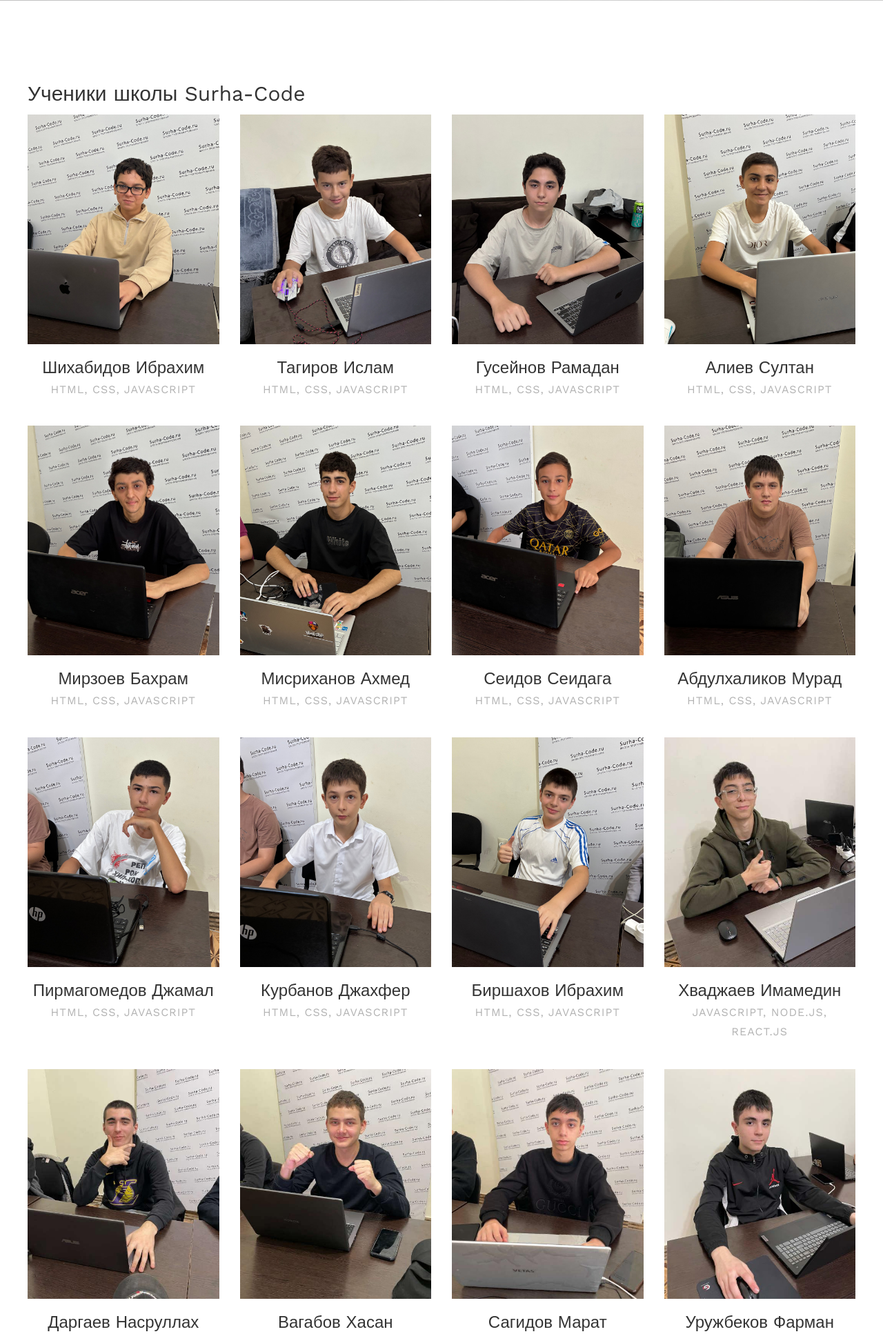
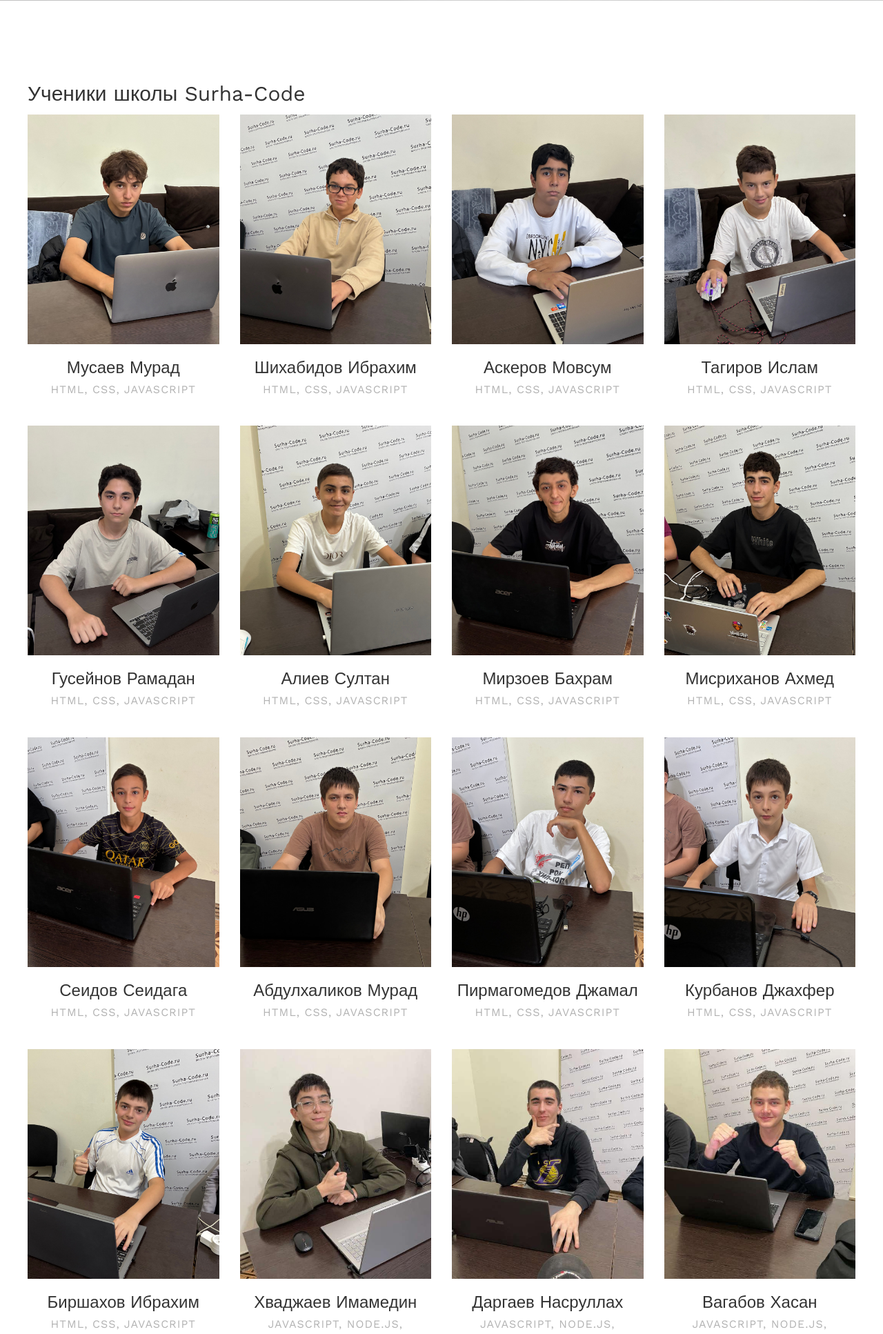
Before and after one commit to Surha05/surha-code, a PHP site: page /students.php in a window 1280 px wide. Shown: the part 446-2380 px from the top of the page at 69% size. Run offline with PHP 8.4, Linux system fonts and the light colour scheme; some libraries are stand-ins or nearby versions; some web fonts are replaced.

Commit message:
добавил студентов

```diff
--- a/modules/students/students.php
+++ b/modules/students/students.php
@@ -2,6 +2,19 @@
 	<div class="container">
 		<h2 class="students__h2">Ученики школы Surha-Code</h2>
 		<div class="row">
+			<div class="col-md-6 col-lg-3 ftco-animate">
+				<div class="staff">
+					<div class="img-wrap d-flex align-items-stretch">
+						<div class="img align-self-stretch">
+						<img src="/images/students/page/murad-musaev.jpg" alt="Мусаев Мурад" class="student-img">
+						</div>
+					</div>
+					<div class="text pt-3 text-center">
+						<h3>Мусаев Мурад</h3>
+						<span class="position mb-2">HTML, CSS, JAVASCRIPT</span>
+					</div>
+				</div>
+			</div>
 			<div class="col-md-6 col-lg-3 ftco-animate">
 				<div class="staff">
 					<div class="img-wrap d-flex align-items-stretch">
@@ -11,6 +24,19 @@
 					</div>
 					<div class="text pt-3 text-center">
 						<h3>Шихабидов Ибрахим</h3>
+						<span class="position mb-2">HTML, CSS, JAVASCRIPT</span>
+					</div>
+				</div>
+			</div>
+			<div class="col-md-6 col-lg-3 ftco-animate">
+				<div class="staff">
+					<div class="img-wrap d-flex align-items-stretch">
+						<div class="img align-self-stretch">
+						<img src="/images/students/page/movsum.jpg" alt="Аскеров Мовсум" class="student-img">
+						</div>
+					</div>
+					<div class="text pt-3 text-center">
+						<h3>Аскеров Мовсум</h3>
 						<span class="position mb-2">HTML, CSS, JAVASCRIPT</span>
 					</div>
 				</div>
```
Also changed, not shown: images/students/page/movsum.jpg (added), images/students/page/murad-musaev.jpg (added).
